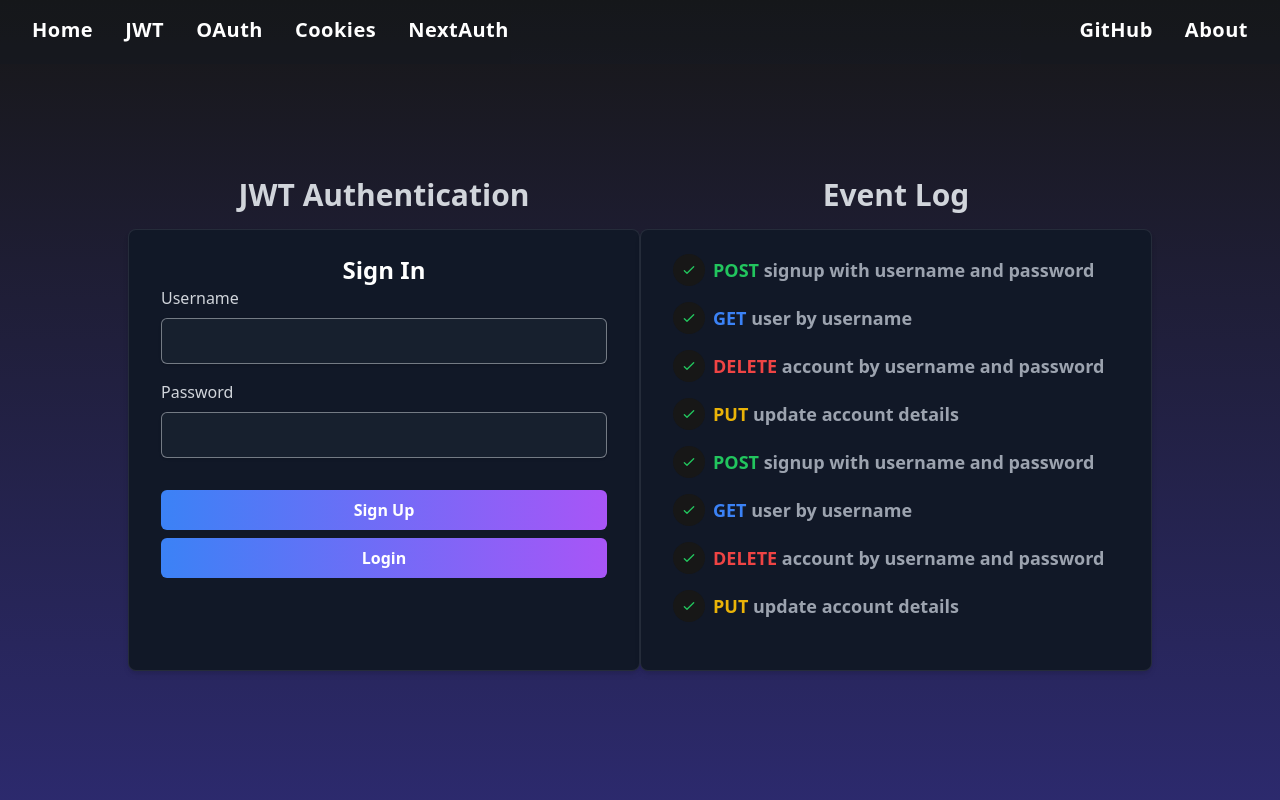
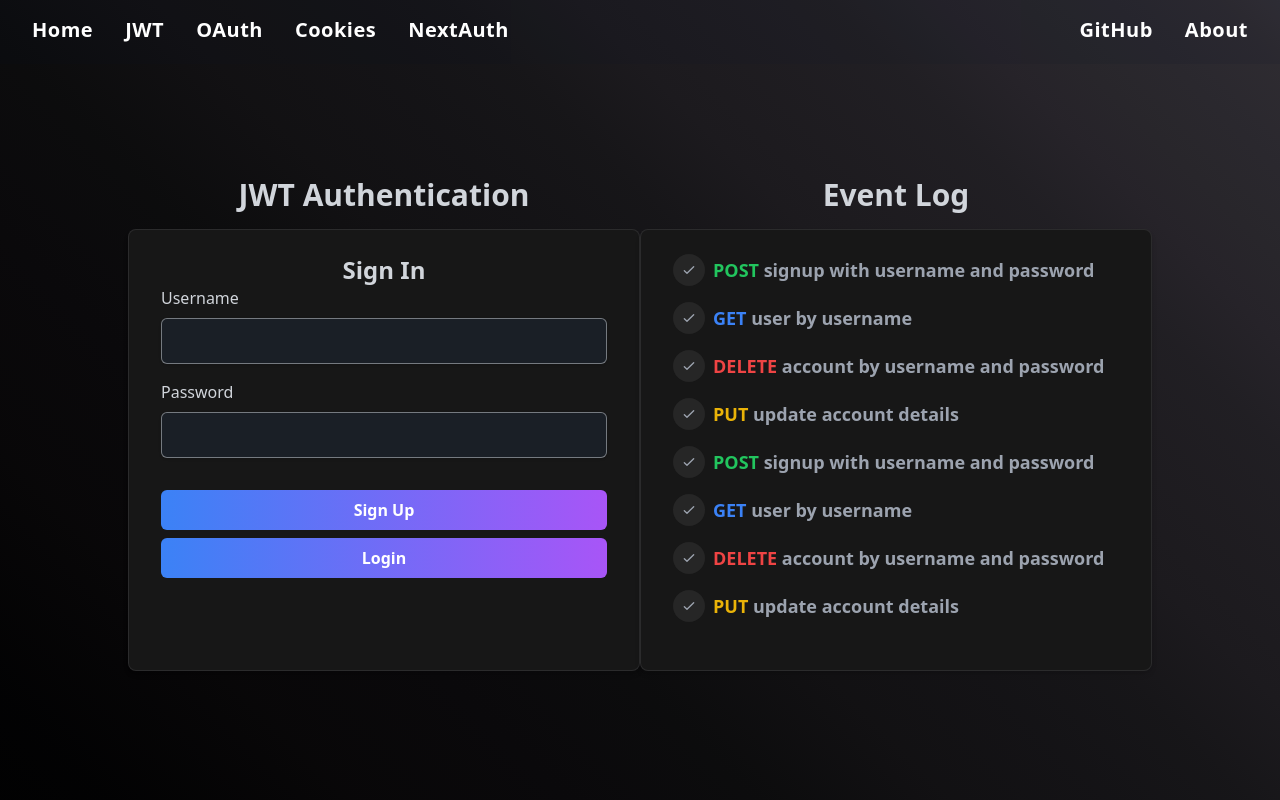
Before and after one commit to shivoqu/authenticator, a Next.js app: page /jwt in a window 1280 px wide. Shown: the top 800 px of the page. Built offline with nearby package versions, Linux system fonts and the light colour scheme.

Commit message:
style color changes

```diff
--- a/app/layout.tsx
+++ b/app/layout.tsx
@@ -5,7 +5,7 @@
 export default function Layout({ children }: { children: React.ReactNode }) {
   return (
     <html className="w-full" lang="en">
-      <body className="font-sans bg-gradient-to-b from-neutral-900 to-indigo-900">
+      <body className="font-sans">
         <Header />
         <main className="m-auto mt-8">
           {children}
--- /dev/null
+++ b/lib/hooks/useCurrentUser.tsx
@@ -0,0 +1,16 @@
+import { useEffect, useState } from "react";
+import Cookies from "js-cookie";
+import { User } from "../../types/User";
+
+export const useCurrentUser = () => {
+    const [user, setUser] = useState<User | null>(null);
+
+    useEffect(() => {
+        const currentUser = Cookies.get("currentUser");
+        if(currentUser){
+            setUser(JSON.parse(currentUser));
+        }
+    }, []);
+
+    return { user };
+}
--- a/lib/hooks/useLogin.tsx
+++ b/lib/hooks/useLogin.tsx
@@ -1,4 +1,4 @@
-import { JwtAuthService } from "../jwtAuthService";
+import { JwtAuthService } from "../services/jwtAuthService";
 import Cookies from "js-cookie";
 import { User } from "../../types/User";
 
--- /dev/null
+++ b/lib/hooks/useLogout.tsx
@@ -0,0 +1,9 @@
+import Cookies from "js-cookie";
+
+export const useLogout = () => {
+    const logout = () => {
+        Cookies.remove("currentUser");
+    };
+
+    return { logout };
+}
--- a/lib/jwtAuthService.ts
+++ /dev/null
@@ -1,22 +0,0 @@
-import axios, { AxiosInstance } from 'axios';
-
-export class JwtAuthService {
-    protected readonly instance: AxiosInstance;
-    public constructor(url : string) {
-        this.instance = axios.create({
-            baseURL: url,
-            timeout: 30000,
-            timeoutErrorMessage: 'Time out',
-        });
-    }
-
-    login = async (username: string, password: string) => {
-        const res = await this.instance
-            .post('/api/auth', { username, password });
-        return {
-            username: res.data.username,
-            accessToken: res.data.accessToken,
-            expiresAt: res.data.expiresAt,
-        };
-    }
-}
--- /dev/null
+++ b/lib/services/jwtAuthService.ts
@@ -0,0 +1,27 @@
+import axios, { AxiosInstance } from "axios";
+
+export default class JwtAuthService {
+  protected readonly instance: AxiosInstance;
+  public constructor(url: string) {
+    this.instance = axios.create({
+      baseURL: url,
+      timeout: 30000,
+      timeoutErrorMessage: "Time out",
+    });
+  }
+
+  login = (username: string, password: string) => {
+    return this.instance
+      .post("/api/auth", {
+        username,
+        password,
+      })
+      .then((res) => {
+        return {
+          username: res.data.username,
+          accessToken: res.data.accessToken,
+          expiresAt: res.data.expiresAt,
+        };
+      });
+  };
+}
--- a/styles/globals.css
+++ b/styles/globals.css
@@ -1,3 +1,28 @@
 @tailwind base;
 @tailwind components;
 @tailwind utilities;
+
+body {
+    background-image: linear-gradient(45deg,
+            hsl(0deg 0% 0%) 0%,
+            hsl(240deg 14% 1%) 13%,
+            hsl(300deg 8% 3%) 24%,
+            hsl(270deg 10% 4%) 34%,
+            hsl(240deg 4% 5%) 42%,
+            hsl(270deg 6% 7%) 50%,
+            hsl(260deg 7% 8%) 57%,
+            hsl(260deg 6% 9%) 63%,
+            hsl(270deg 7% 11%) 69%,
+            hsl(270deg 7% 12%) 75%,
+            hsl(264deg 7% 13%) 80%,
+            hsl(270deg 8% 15%) 85%,
+            hsl(264deg 6% 16%) 89%,
+            hsl(260deg 7% 17%) 93%,
+            hsl(270deg 6% 18%) 97%,
+            hsl(266deg 7% 20%) 100%);
+}
+
+::selection {
+    background-color: rgb(41, 32, 51);
+    color: hsl(0deg 0% 100%);
+}
--- a/ui/Event.tsx
+++ b/ui/Event.tsx
@@ -9,9 +9,10 @@
 
   return (
     <div className="flex items-center mb-4">
-      <div className="flex items-center justify-center w-8 h-8 bg-neutral-900 rounded-full">
+      <div className="flex items-center justify-center w-8 h-8 bg-neutral-800 rounded-full">
+       {/* checkamrk svg with dark gray background and grey tick */}
         <svg
-          className="w-4 h-4 text-green-500"
+          className="w-4 h-4 text-gray-400"
           fill="none"
           stroke="currentColor"
           viewBox="0 0 24 24"
@@ -24,6 +25,7 @@
             d="M5 13l4 4L19 7"
           />
         </svg>
+
       </div>
       <div className="ml-2">
         <p className="text-lg text-gray-400 font-semibold">
--- a/ui/Footer.tsx
+++ b/ui/Footer.tsx
@@ -1,6 +1,6 @@
 export default function Footer() {
   return (
-    <footer className="mt-16 tracking-wide text-center font-semibold  text-white p-8 border-t">
+    <footer className="mt-16 tracking-wide text-center font-semibold  text-gray-300 p-8 border-t border-gray-300">
       <small>&copy;Copyright 2022, Ivan Budiakov. All Rights Reserved</small>
     </footer>
   );
--- a/ui/Header.tsx
+++ b/ui/Header.tsx
@@ -2,7 +2,7 @@
 
 export default function Header() {
   return (
-    <header className="p-4 sticky h-16 top-0 z-10 bg-gray-900/25">
+    <header className="p-4 sticky h-16 top-0 z-10 bg-gray-900/10">
       <nav className="flex items-center">
         <div className="flex-2">
           <HeaderLink text="Home" href="/" />
--- a/ui/UserForm.tsx
+++ b/ui/UserForm.tsx
@@ -49,7 +49,7 @@
       <form onSubmit={handleSubmit} className="h-96 " ref={formRef}>
         {success && <Message type="success">Login success</Message>}
 
-        <h2 className="text-2xl text-white text-center text-gray-300 font-bold">Sign In</h2>
+        <h2 className="text-2xl text-center text-gray-300 font-bold">Sign In</h2>
 
         <div className="mb-4">
           <label
--- a/ui/Wrapper.tsx
+++ b/ui/Wrapper.tsx
@@ -7,7 +7,7 @@
             px-8 pt-6 pb-8
             border border-gray-300/10 rounded-lg
             shadow-md max-w-lg
-            bg-gray-900">
+            bg-neutral-900">
             {children}
         </div>
     );
```
Also changed, not shown: 1 other file (tests, documents, lock files or other folders).
